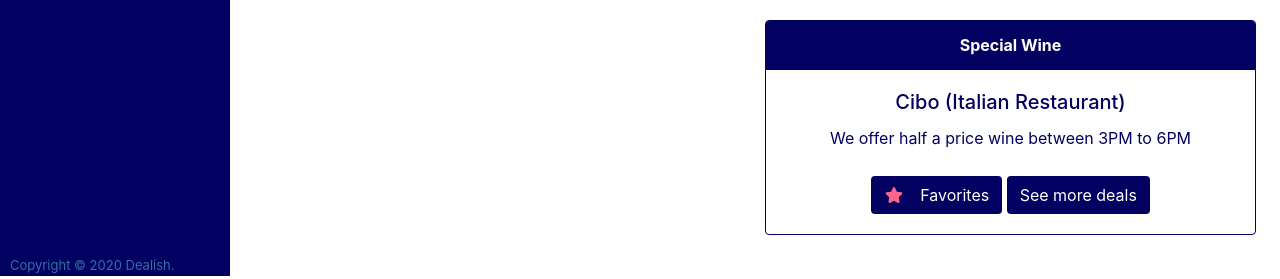
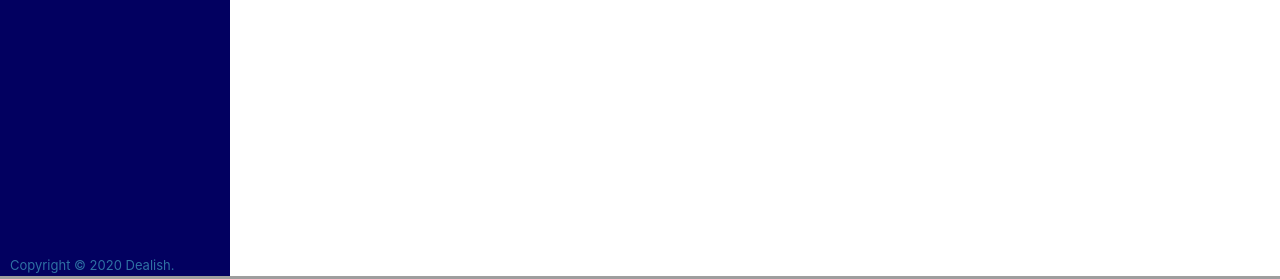
Before and after one commit to wdaimee/Dealish, a Django app: template main_app/templates/deals/index.html in a window 1280 px wide. Shown: the part 524-803 px from the top of the page. Run offline with Django 3.2, Linux system fonts and the light colour scheme; the template is opened without the code that fills it, so the values that code supplies are empty; the visitor is signed in with stand-in values (Sample User, id 1); parts of the project's set-up code (start-up, migrations or seed data) failed here and were passed over; some libraries are stand-ins or nearby versions.

Commit message:
removed favourites link from main page, corrected CSS to properly align deals box in deals/index.html, changed delete_review function in views.py

```diff
--- a/main_app/static/css/base.css
+++ b/main_app/static/css/base.css
@@ -226,11 +226,11 @@ ul>li {
     border: 1px solid #020060;
     width: 49%;
     color: #020060;
-    float: left;
+    float: right;
 }
 
 .card:nth-child(2n-1) {
-    float: right;
+    float: left !important;
 }
 
 .card-header {
--- a/main_app/static/js/map-script.js
+++ b/main_app/static/js/map-script.js
@@ -47,7 +47,6 @@ var map, infoWindow, userPosition;
                                         `<div class="card-body">` +
                                             `<h5 class="card-title">${res.name}</h5>` +
                                             `<p class="card-text">${res.deal_description}</p>` +
-                                            '<a href="#" class="btn"><span class="fas fa-star fa-fw mr-3"></span>Favorites</a>' +
                                             `<a href="/restaurant/${res.res_id}/" class="btn">See more deals</a>` +
                                         '</div>' +
                                      '</div>';
--- a/main_app/templates/base.html
+++ b/main_app/templates/base.html
@@ -34,7 +34,7 @@
     <nav class="navbar1">
         <div id="navbar-responsive">
             <ul>
-                <li><a class="fa fa-map fa-fw mr-3 fa-2x" aria-hidden="true"></a></li>
+                <li><a href="{% url 'deals_index' %}" class="fa fa-map fa-fw mr-3 fa-2x" aria-hidden="true"></a></li>
                 <li><a class="fas fa-tasks fa-fw mr-3 fa-2x"></a></li>
                 <li><a class="fas fa-user fa-fw mr-3 fa-2x"></a></li>
                 <li><a class="fa fa-question fa-fw mr-3 fa-2x"></a></li>
--- a/main_app/templates/deals/index.html
+++ b/main_app/templates/deals/index.html
@@ -7,17 +7,7 @@
 <!--Google Maps-->
 
 <div id='restaurant_list'>
-    <div class="card text-center ">
-        <div class="card-header">
-            Special Wine
-        </div>
-        <div class="card-body">
-            <h5 class="card-title">Cibo (Italian Restaurant)</h5>
-            <p class="card-text">We offer half a price wine between 3PM to 6PM</p>
-            <a href="#" class="btn"><span class="fas fa-star fa-fw mr-3"></span>Favorites</a>
-            <a href="#" class="btn">See more deals</a>
-        </div>
-    </div>
+
 </div>
 
 
--- a/main_app/templates/restaurant/detail.html
+++ b/main_app/templates/restaurant/detail.html
@@ -86,7 +86,7 @@
                         <div>
                             {% if review.user.username == user.username %}
                             <a href="{% url 'update_review' review.id %}" class="">UPDATE</a>
-                            <a href="{% url 'Delete_review' review.id %}" class="">DELETE</a>
+                            <a href="{% url 'delete_review' restaurant_id=restaurant.id review_id=review.id %}" class="">DELETE</a>
                             {% endif %}
                         </div>
 
--- a/main_app/urls.py
+++ b/main_app/urls.py
@@ -11,7 +11,7 @@ urlpatterns = [
     # create a review for a restaurant, login required
     path('restaurant/<int:restaurant_id>/review/add/', views.add_review, name='add_review'),
     # delete a review for a restaurant, only by user who created, login required
-    path('review/<int:pk>/delete/', views.DeleteReview.as_view(), name='Delete_review'),
+    path('restaurant/<int:restaurant_id>/review/<int:review_id>/delete/', views.delete_review, name='delete_review'),
     # edit a review for a restaurant, only by user who created, login required
     path('review/<int:pk>/update/', views.UpdateReview.as_view(), name='update_review'),
     # Add a like to a resturant page, only one like per logged in user
```
Also changed, not shown: main_app/views.py (+11 -11 lines).
